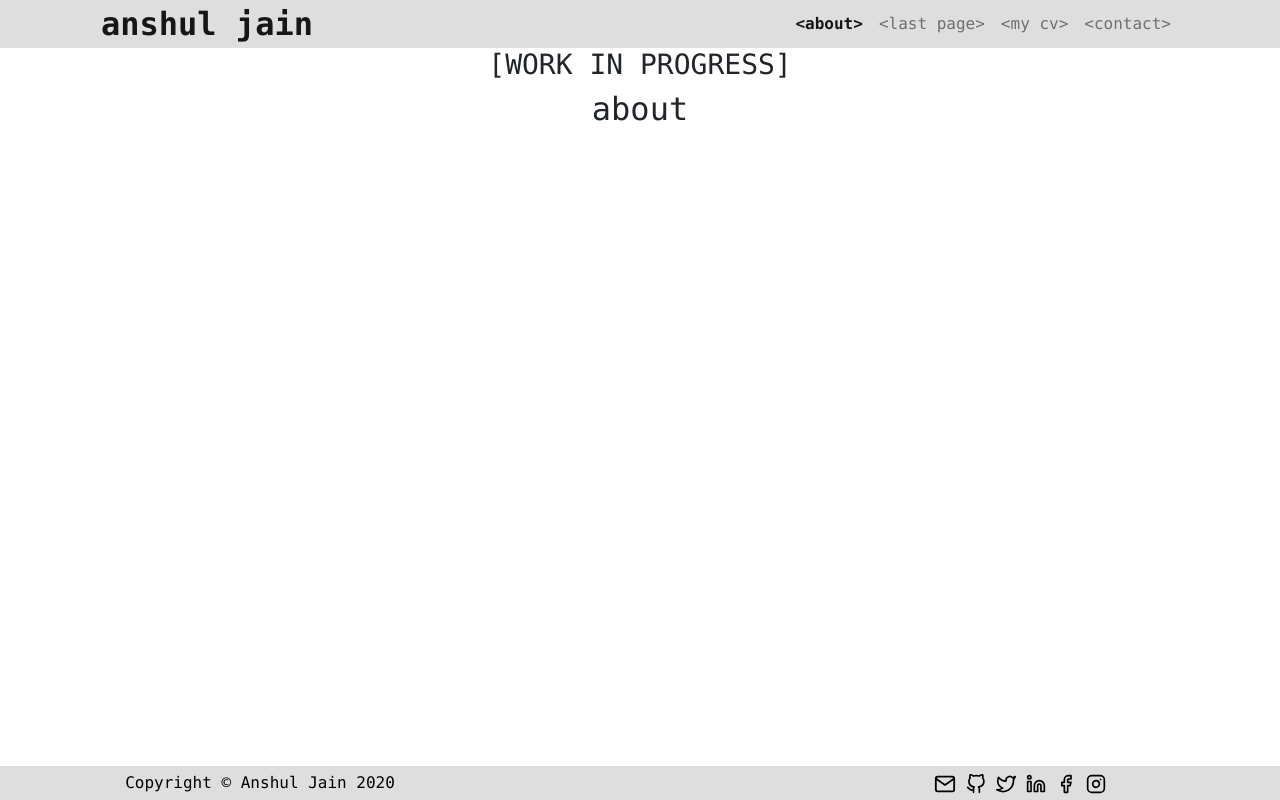
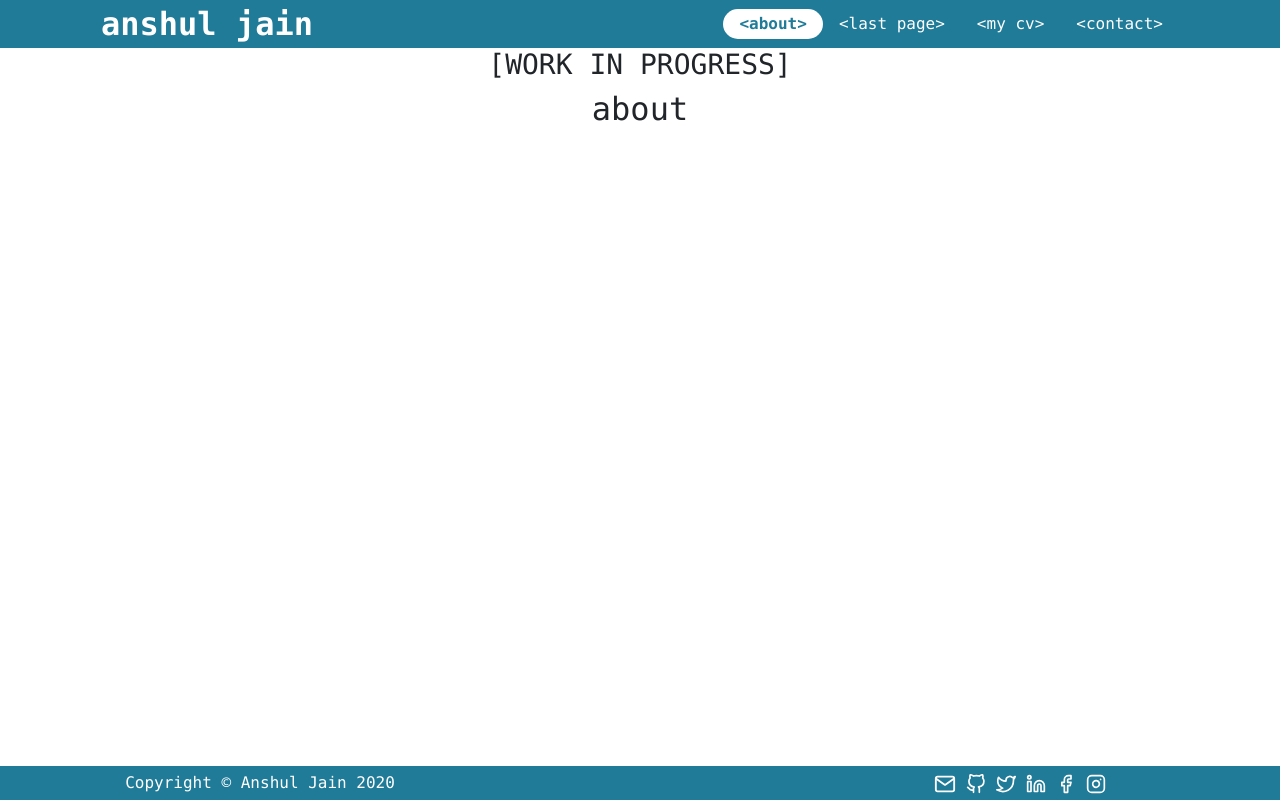
Before and after one commit to anshuljain06/anshulj, a React (Create React App) app: page / in a window 1280 px wide. Built offline with nearby package versions, Linux system fonts and the light colour scheme.

Commit message:
Adding colors to header and footer

```diff
--- a/src/components/footer/Footer.scss
+++ b/src/components/footer/Footer.scss
@@ -1,10 +1,10 @@
 .Footer {
-  background-color: #DEDEDE;
-  color: black;
+  background-color: #1F7B98;
+  color: #FFFFFF;
 
   a {
     text-decoration: none;
-    color: black;
+    color: #FFFFFF;
     margin: auto 5px ;
   }
 
--- a/src/components/navigation/Navigation.js
+++ b/src/components/navigation/Navigation.js
@@ -1,21 +1,22 @@
 import { Link } from "react-router-dom";
+import { FiMenu } from "react-icons/fi"
 import "./Navigation.scss"
 
 function Navigation(props) {
   return (
     <div className="Navigation">
       <div className="container-lg Navigation-Container">
-        <nav className="navbar navbar-expand-lg navbar-light Navigation-Navbar">
+        <nav className="navbar navbar-expand-lg Navigation-Navbar">
           <Link className="navbar-brand Navigation-Brand" to="/">anshul jain</Link>
-          <button className="navbar-toggler" type="button" data-toggle="collapse" data-target="#navbarNav" aria-controls="navbarNav" aria-expanded="false" aria-label="Toggle navigation">
-            <span className="navbar-toggler-icon"></span>
+          <button className="navbar-toggler Navigation-Toggler" type="button" data-toggle="collapse" data-target="#navbarNav" aria-controls="navbarNav" aria-expanded="false" aria-label="Toggle navigation">
+            <FiMenu className="navbar-toggler-icon" />
           </button>
           <div className="collapse navbar-collapse" id="navbarNav">
             <div className="navbar-nav Navigation-NavButtons">
-              <Link className={"nav-item nav-link" + (props.page === "AboutPage" ? " active Navigation-Active" : "")} to="/">&lt;about&gt;</Link>
-              <Link className={"nav-item nav-link" + (props.page === "LastPage" ? " active Navigation-Active" : "")} to="/last_page">&lt;last page&gt;</Link>
-              <Link className={"nav-item nav-link" + (props.page === "MyCVPage" ? " active Navigation-Active" : "")} to="/my_cv">&lt;my cv&gt;</Link>
-              <Link className={"nav-item nav-link" + (props.page === "ContactPage" ? " active Navigation-Active" : "")} to="/contact">&lt;contact&gt;</Link>
+              <Link className={"nav-item nav-link Navigation-NavButton" + (props.page === "AboutPage" ? " active Navigation-Active" : "")} to="/">&lt;about&gt;</Link>
+              <Link className={"nav-item nav-link Navigation-NavButton" + (props.page === "LastPage" ? " active Navigation-Active" : "")} to="/last_page">&lt;last page&gt;</Link>
+              <Link className={"nav-item nav-link Navigation-NavButton" + (props.page === "MyCVPage" ? " active Navigation-Active" : "")} to="/my_cv">&lt;my cv&gt;</Link>
+              <Link className={"nav-item nav-link Navigation-NavButton" + (props.page === "ContactPage" ? " active Navigation-Active" : "")} to="/contact">&lt;contact&gt;</Link>
             </div>
           </div>
         </nav>
--- a/src/components/navigation/Navigation.scss
+++ b/src/components/navigation/Navigation.scss
@@ -1,8 +1,9 @@
 .Navigation {
-    background-color: #DEDEDE;
+    background-color: #1F7B98;
 
     a {
         text-decoration: none;
+        color: #FFFFFF;
     }
 
     @media (max-width: 991.98px) {
@@ -14,7 +15,19 @@
 
     .Navigation-Active {
         font-weight: bold;
-        color: #000000;
+        background-color: #FFFFFF;
+        color: #1F7B98;
+        border-radius: 25px;
+    }
+
+    .Navigation-Toggler {
+        color: #FFFFFF;
+        border-radius: 5px;
+        border: 1px solid rgba(255, 255, 255, 0.5);
+
+        &:focus {
+            outline: 0;
+        }
     }
 
     .Navigation-Brand {
@@ -27,6 +40,10 @@
     .Navigation-NavButtons {
         flex-grow: 1;
         justify-content: flex-end;
+
+        .Navigation-NavButton {
+            padding: 0.2em 1em;
+        }
     }
 
     .Navigation-Navbar {
```
Also changed, not shown: 1 other file (tests, documents, lock files or other folders).
